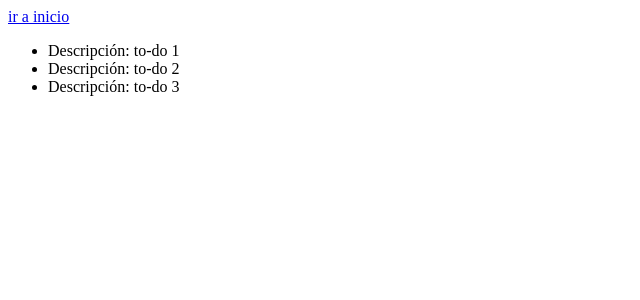
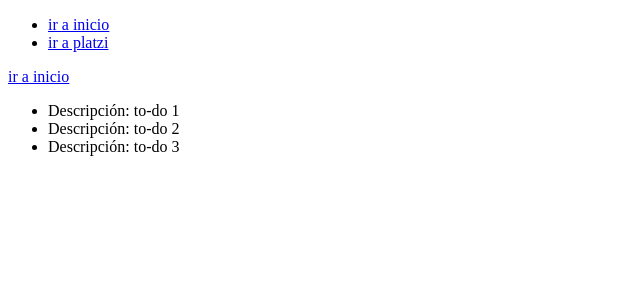
Before and after one commit to lfer9980/flask_platzi_course, a Flask app: page /hello in a window 1280 px wide. Shown: the top 300 px of the page, without its empty margins (0-640 px from the left). Run offline with Flask 2, Linux system fonts and the light colour scheme.

Commit message:
usando include para añadir codigo html

```diff
--- a/templates/base.html
+++ b/templates/base.html
@@ -9,7 +9,12 @@
 	</title>
 </head>
 <body>
-	{% block content %}
-	{% endblock %}
+	<header>
+		{% include 'navbar.html' %}
+	</header>
+	<main>
+		{% block content %}
+		{% endblock %}
+	</main>
 </body>
 </html>
--- a/templates/hello.html
+++ b/templates/hello.html
@@ -1,5 +1,5 @@
+{% extends 'base.html' %}
 <!-- importamos la macro para poder renderizar la lista todo -->
-{% extends 'base.html' %}
 {% import 'macros_todo.html' as macros %}
 
 <!-- con esto, extendemos lo que viene de base.html
@@ -10,7 +10,6 @@ no lo sobreescribimos-->
 {% endblock %}
 
 {% block content %}
-	<header>
 	<!-- la forma de renderear una variable en jinja2 -->
 	{% if user_ip %}
 	<h1 style="color: #18f319">Hello world Platzi, tu IP es {{ user_ip }}</h1>
@@ -25,5 +24,4 @@ no lo sobreescribimos-->
 				{{ macros.render_to_do(to_do) }}
 			{% endfor %}
 		</ul>
-	</header>
 {% endblock %}
--- /dev/null
+++ b/templates/navbar.html
@@ -0,0 +1,6 @@
+<nav>
+	<ul>
+		<li><a href="{{ url_for('index') }}"> ir a inicio </a></li>
+		<li><a href="https://platzi.com"> ir a platzi </a></li>
+	</ul>
+</nav>
```
